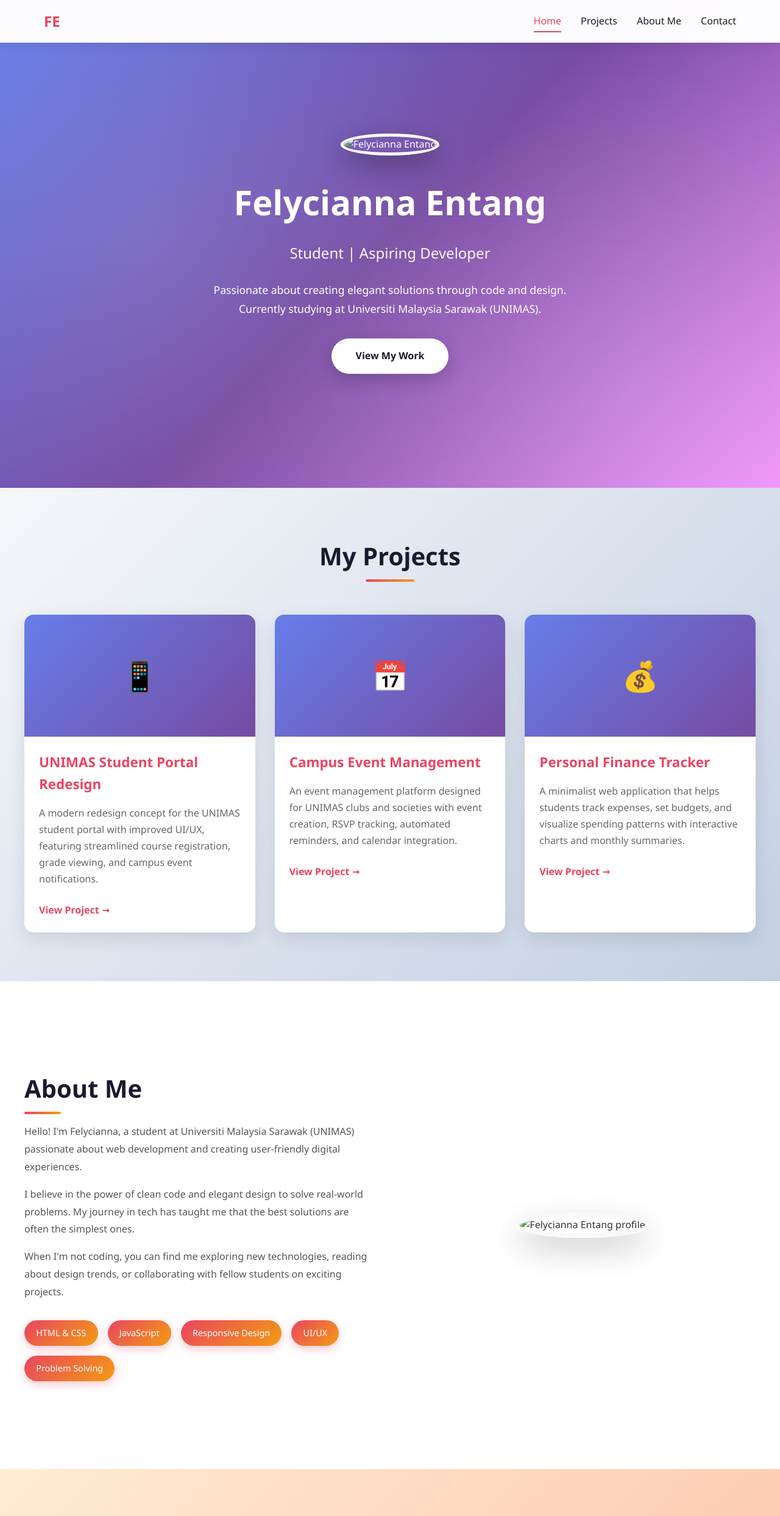
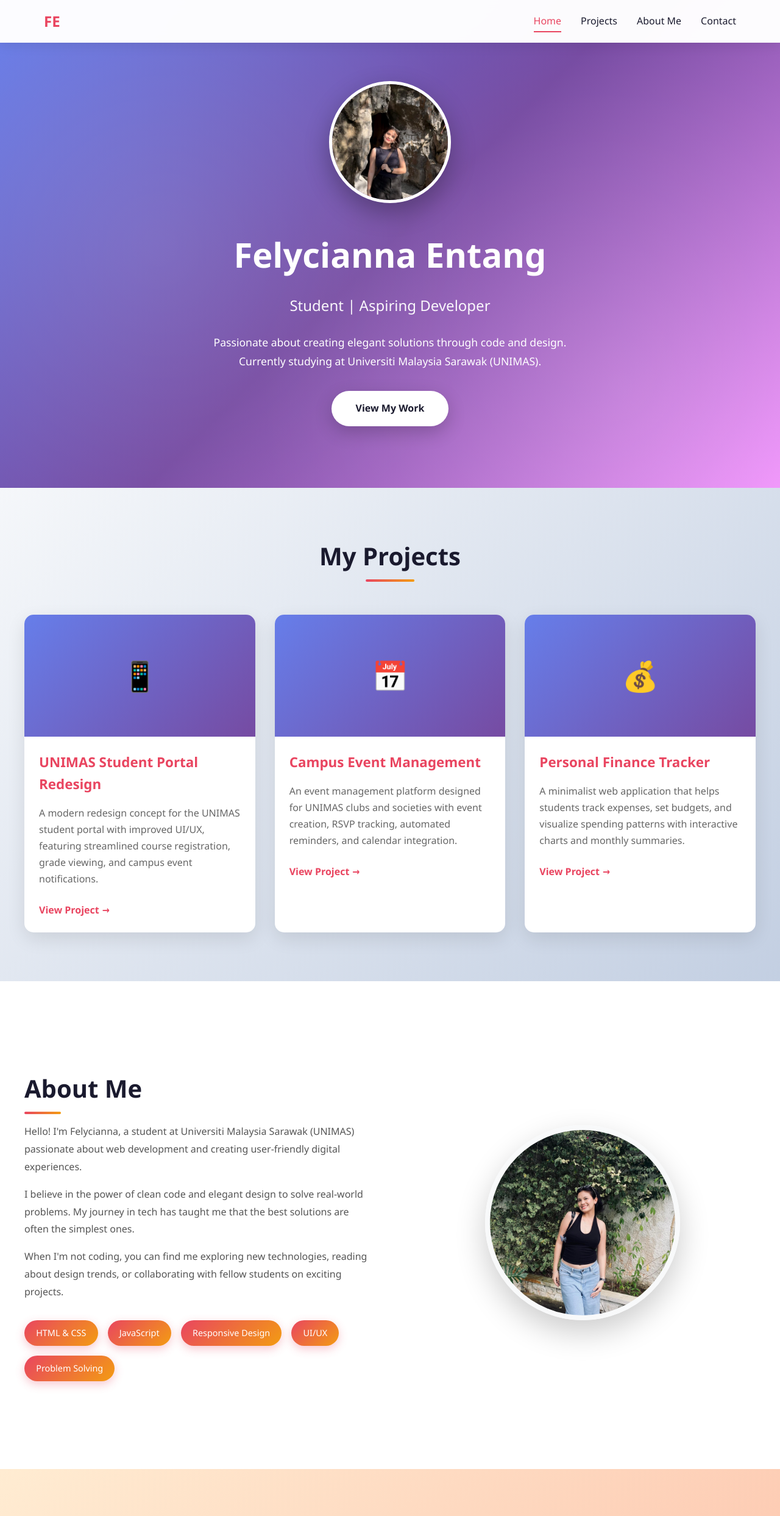
Before and after one commit to dinda1112/portfolio_fely, a plain HTML site: page index.html in a window 1280 px wide. Shown: the top 2486 px of the page at 61% size. Drawn offline with Linux system fonts and the light colour scheme.

Commit message:
Update index.html

```diff
--- a/index.html
+++ b/index.html
@@ -725,7 +725,7 @@
         <div class="container">
             <div class="hero-content">
                 <div class="hero-image">
-                    <img src="felycianna-pict.jpg" alt="Felycianna Entang" class="hero-profile-img">
+                    <img src="felycianna_pict.jpg" alt="Felycianna Entang" class="hero-profile-img">
                 </div>
                 <h1>Felycianna Entang</h1>
                 <p class="subtitle">Student | Aspiring Developer</p>
@@ -789,7 +789,7 @@
                     </div>
                 </div>
                 <div class="about-image">
-                    <img src="fely-pict2.jpg" alt="Felycianna Entang profile" class="about-profile-img">
+                    <img src="fely_pict2.jpg" alt="Felycianna Entang profile" class="about-profile-img">
                 </div>
             </div>
         </div>
```
